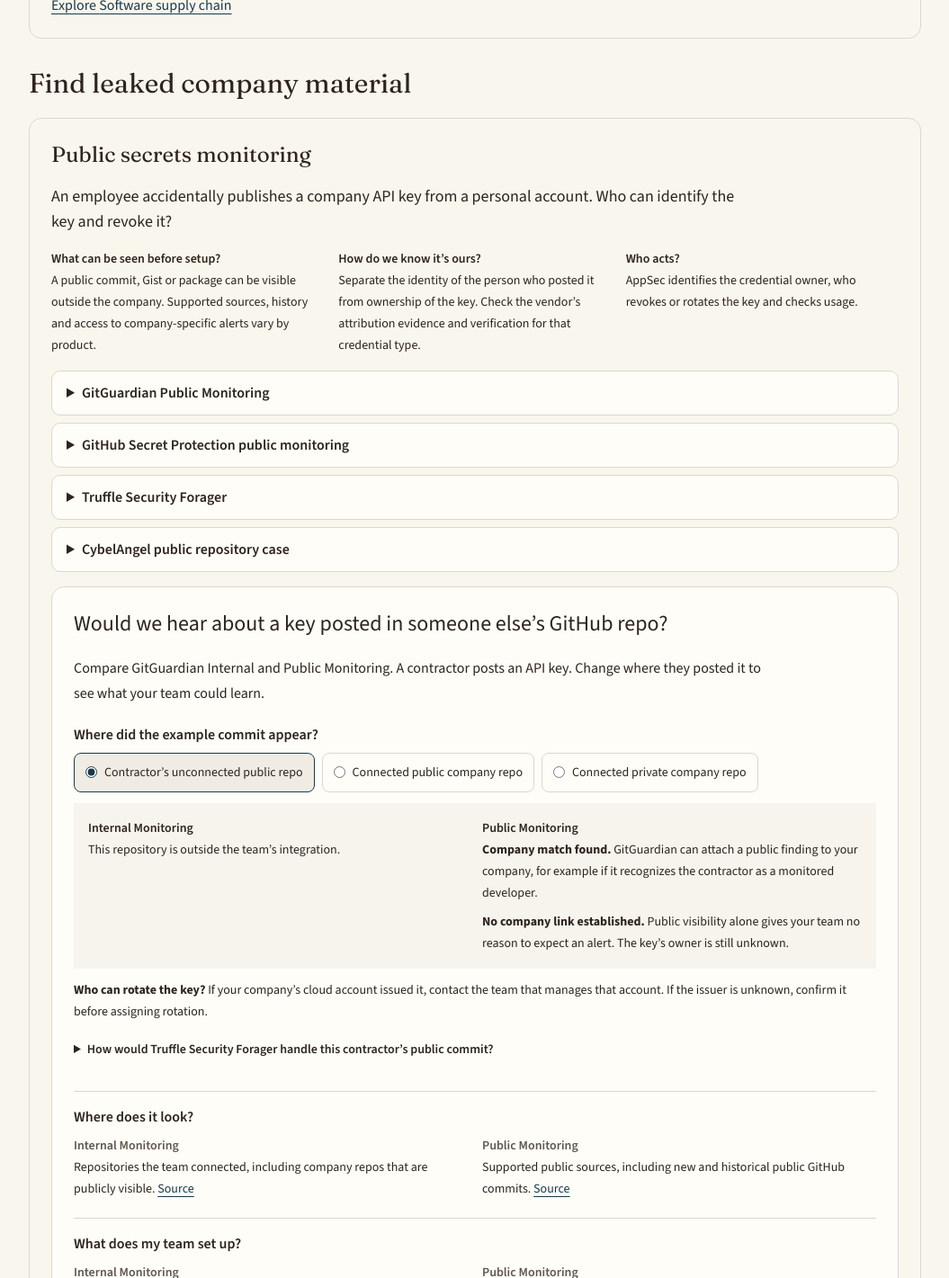
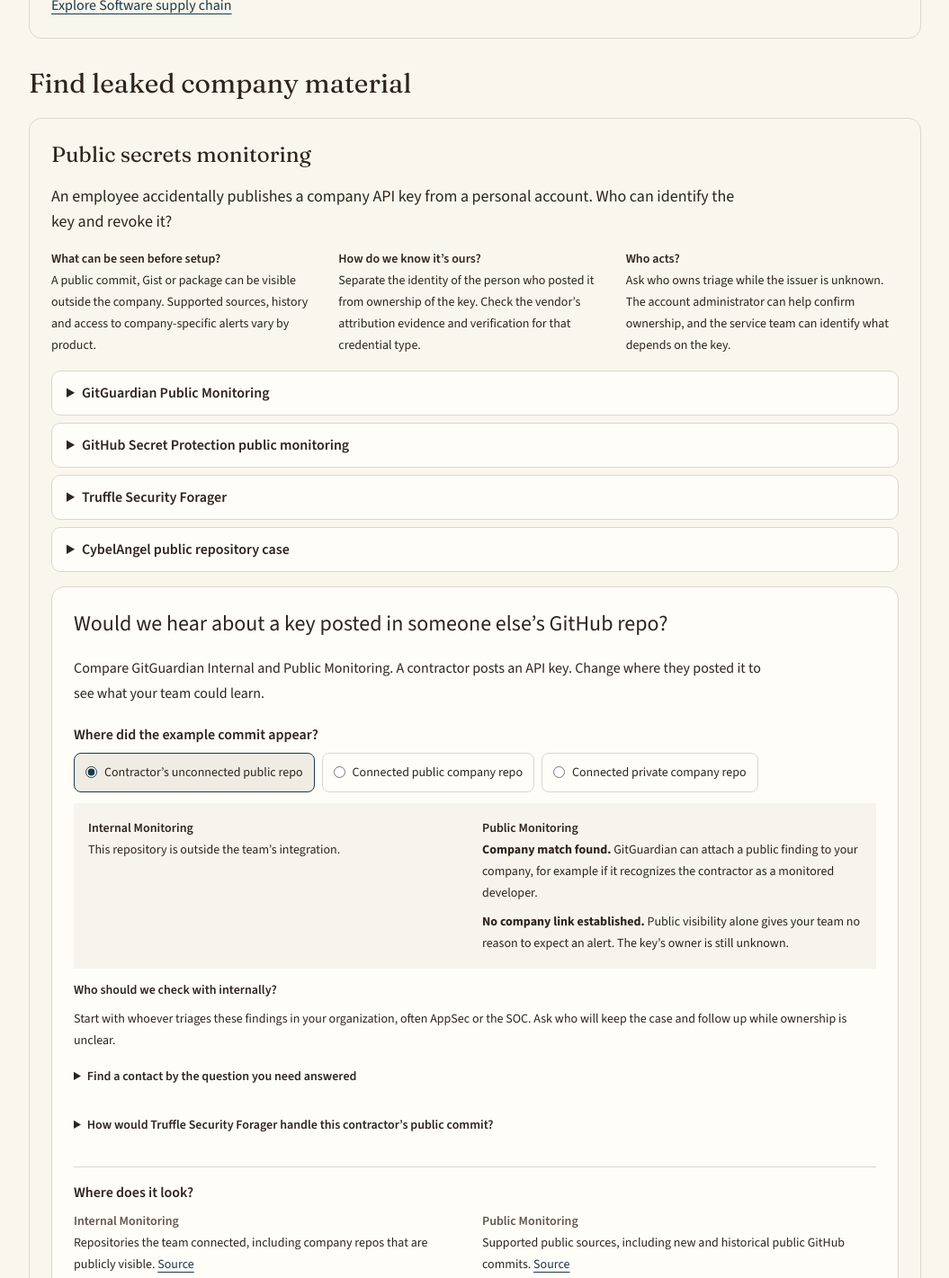
Before and after one commit to heyfunwhoa/security-market-map, a Next.js app: page /landscape/public-exposure in a window 1280 px wide. Shown: the part 3277-4698 px from the top of the page at 90% size, without its empty margins (112-1167 px from the left). Built offline with nearby package versions, Linux system fonts and the light colour scheme.

Commit message:
Guide buyers to internal contacts for unresolved exposure questions

```diff
--- a/components/gitguardian-monitoring-comparison.tsx
+++ b/components/gitguardian-monitoring-comparison.tsx
@@ -74,7 +74,7 @@ export function GitGuardianMonitoringComparison() {
         <dl className="space-y-3 text-sm leading-6">
           <div><dt className="font-semibold">Close a coverage gap</dt><dd>Which contractor repos and public forks sit outside our integrations? What would an external service see there?</dd></div>
           <div><dt className="font-semibold">Triage a possible company leak</dt><dd>What linked the finding to our business? Can an analyst tell whether the key belongs to a personal or company account?</dd></div>
-          <div><dt className="font-semibold">Route the response</dt><dd>Who owns the issuing account, who can rotate the key, and what evidence lets us close the incident?</dd></div>
+          <div><dt className="font-semibold">Coordinate the response</dt><dd>Who takes the first alert here? Who can confirm the issuing account and affected services? If ownership is disputed, who keeps the case open?</dd></div>
           <div><dt className="font-semibold">Justify an additional monitoring service</dt><dd>In a pilot, which confirmed company exposures did external monitoring add? Which findings duplicated internal alerts or ended up unrelated?</dd></div>
         </dl>
       </details>
--- a/components/monitoring-repository-scenario.tsx
+++ b/components/monitoring-repository-scenario.tsx
@@ -48,7 +48,23 @@ export function MonitoringRepositoryScenario({ children }: { children: ReactNode
           </>}
         </dd></div>
       </dl>
-      <p className="text-sm leading-6"><strong>Who can rotate the key?</strong> If your company’s cloud account issued it, contact the team that manages that account. If the issuer is unknown, confirm it before assigning rotation.</p>
+      <div className="space-y-2 text-sm leading-6">
+        <h5 className="font-semibold">Who should we check with internally?</h5>
+        <p>Start with whoever triages these findings in your organization, often AppSec or the SOC. Ask who will keep the case and follow up while ownership is unclear.</p>
+        <details>
+          <summary className="min-h-11 cursor-pointer py-2 font-semibold focus-visible:outline-2 focus-visible:outline-ring">Find a contact by the question you need answered</summary>
+          <dl className="space-y-3 pt-1">
+            {scenario.id === "contractor" ? (
+              <div><dt className="font-semibold">Which project was the contractor working on?</dt><dd>Ask the internal project sponsor or engineering lead which team worked with the contractor and whether anyone recognizes the integration.</dd></div>
+            ) : (
+              <div><dt className="font-semibold">What company work does this repo support?</dt><dd>Ask the repository maintainer which application uses it and who maintains that application.</dd></div>
+            )}
+            <div><dt className="font-semibold">Did one of our accounts issue this key?</dt><dd>Ask the cloud or SaaS account administrator to check the credential identifier against account records. If they find a match, ask who has authority to revoke it.</dd></div>
+            <div><dt className="font-semibold">What depends on this key?</dt><dd>Ask the application or service owner which workloads use it and who can confirm they still work after a change.</dd></div>
+            <div><dt className="font-semibold">Could someone have used it?</dt><dd>If misuse is suspected, involve the SOC or incident response lead in parallel. Ask what the logs cover and what remains unknown.</dd></div>
+          </dl>
+        </details>
+      </div>
       {scenario.id === "contractor" && children}
     </div>
   );
--- a/research/public-exposure-options.json
+++ b/research/public-exposure-options.json
@@ -161,7 +161,7 @@
         "scenario": "An employee accidentally publishes a company API key from a personal account. Who can identify the key and revoke it?",
         "visibility": "A public commit, Gist or package can be visible outside the company. Supported sources, history and access to company-specific alerts vary by product.",
         "attribution": "Separate the identity of the person who posted it from ownership of the key. Check the vendor’s attribution evidence and verification for that credential type.",
-        "owner": "AppSec identifies the credential owner, who revokes or rotates the key and checks usage.",
+        "owner": "Ask who owns triage while the issuer is unknown. The account administrator can help confirm ownership, and the service team can identify what depends on the key.",
         "options": [
           {
             "label": "GitGuardian Public Monitoring",
```
Also changed, not shown: 1 other file (tests, documents, lock files or other folders).
